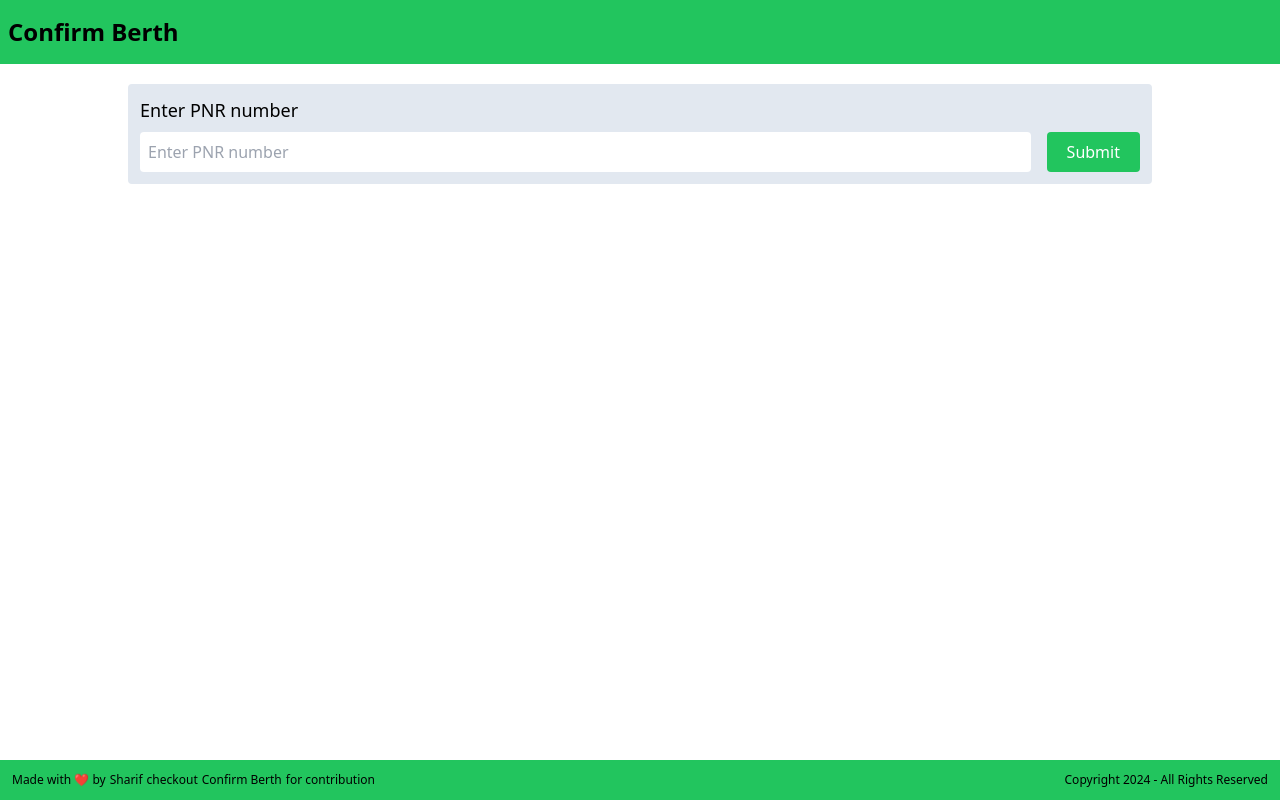
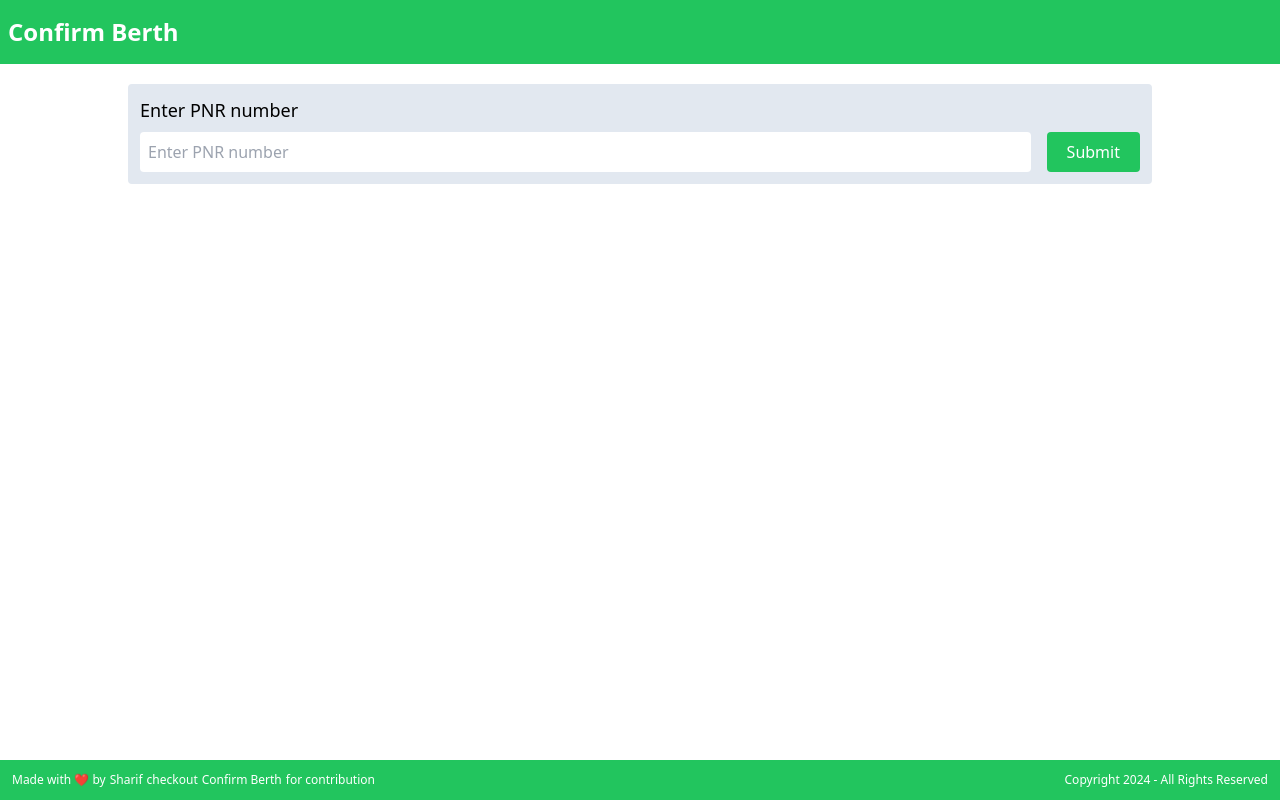
Before and after one commit to sharif-22/confirm-berth, a React (Vite) app: page / in a window 1280 px wide. Built offline with nearby package versions, Linux system fonts and the light colour scheme.

Commit message:
feat : added mini pnr card

```diff
--- a/src/components/Footer.jsx
+++ b/src/components/Footer.jsx
@@ -3,11 +3,11 @@ import React from "react";
 const Footer = () => {
   return (
     <div className="mt-auto bg-green-500">
-      <footer className="container py-3 flex flex-col md:flex-row justify-between text-xs">
+      <footer className="text-white container py-3 flex flex-col md:flex-row justify-between text-xs">
         <p className="px-3">
           Made with ❤ by
           <a
-            className="hover:text-white hover:underline mx-1"
+            className="hover:text-black hover:underline mx-1"
             href="https://github.com/sharif-22"
             target="_blank"
           >
@@ -15,7 +15,7 @@ const Footer = () => {
           </a>
           checkout
           <a
-            className="hover:text-white hover:underline mx-1"
+            className="hover:text-black hover:underline mx-1"
             href="https://github.com/sharif-22/confirm-berth"
             target="_blank"
           >
--- a/src/components/Navbar.jsx
+++ b/src/components/Navbar.jsx
@@ -9,7 +9,7 @@ const Navbar = () => {
             <li>
               <Link
                 to="/"
-                className="text-2xl group hover:text-white font-semibold duration-300"
+                className="text-2xl group text-white font-semibold duration-300"
               >
                 Confirm Berth
               </Link>
--- /dev/null
+++ b/src/components/UI/MiniCard.jsx
@@ -0,0 +1,35 @@
+import React from "react";
+
+const MiniCard = ({
+  boardingStation,
+  boardingTime,
+  destinationStation,
+  destinationTime,
+  trainName,
+  trainNum,
+  pnr,
+  travelDate,
+}) => {
+  return (
+    <div className="bg-slate-200 w-11/12 lg:max-w-5xl mx-auto my-2 p-3 rounded flex justify-between">
+      <div className="space-y-2">
+        <p className="font-semibold text-lg">
+          {trainName} ({trainNum})
+        </p>
+        <div className="flex justify-between">
+          <small>
+            {boardingStation}- {boardingTime}
+          </small>
+
+          <small>
+            {destinationStation}- {destinationTime}
+          </small>
+        </div>
+        <p className="font-semibold">PNR-{pnr}</p>
+      </div>
+      <p className="font-semibold text-lg">{travelDate}</p>
+    </div>
+  );
+};
+
+export default MiniCard;
--- a/src/pages/Home.jsx
+++ b/src/pages/Home.jsx
@@ -1,6 +1,7 @@
 import React, { useRef, useState } from "react";
 
 import InputComp from "../components/Form/InputComp";
+import MiniCard from "../components/UI/MiniCard";
 
 import { getLocalStorage, setLocalStorage } from "../helpers/LocalStorage";
 import { addObjectIfNotExists, isObjectExists } from "../helpers/manipulations";
@@ -94,6 +95,20 @@ const Home = () => {
           />
         </form>
       </div>
+      {DataArr.length > 0
+        ? DataArr.map((data) => (
+            <MiniCard
+              pnr={data.id}
+              boardingStation={data.boardingInfo.stationName}
+              boardingTime={data.boardingInfo.arrivalTime}
+              destinationStation={data.destinationInfo.stationName}
+              destinationTime={data.destinationInfo.arrivalTime}
+              travelDate={data.trainInfo.dt}
+              trainName={data.trainInfo.name}
+              trainNum={data.trainInfo.trainNo}
+            />
+          ))
+        : ""}
     </>
   );
 };
```
